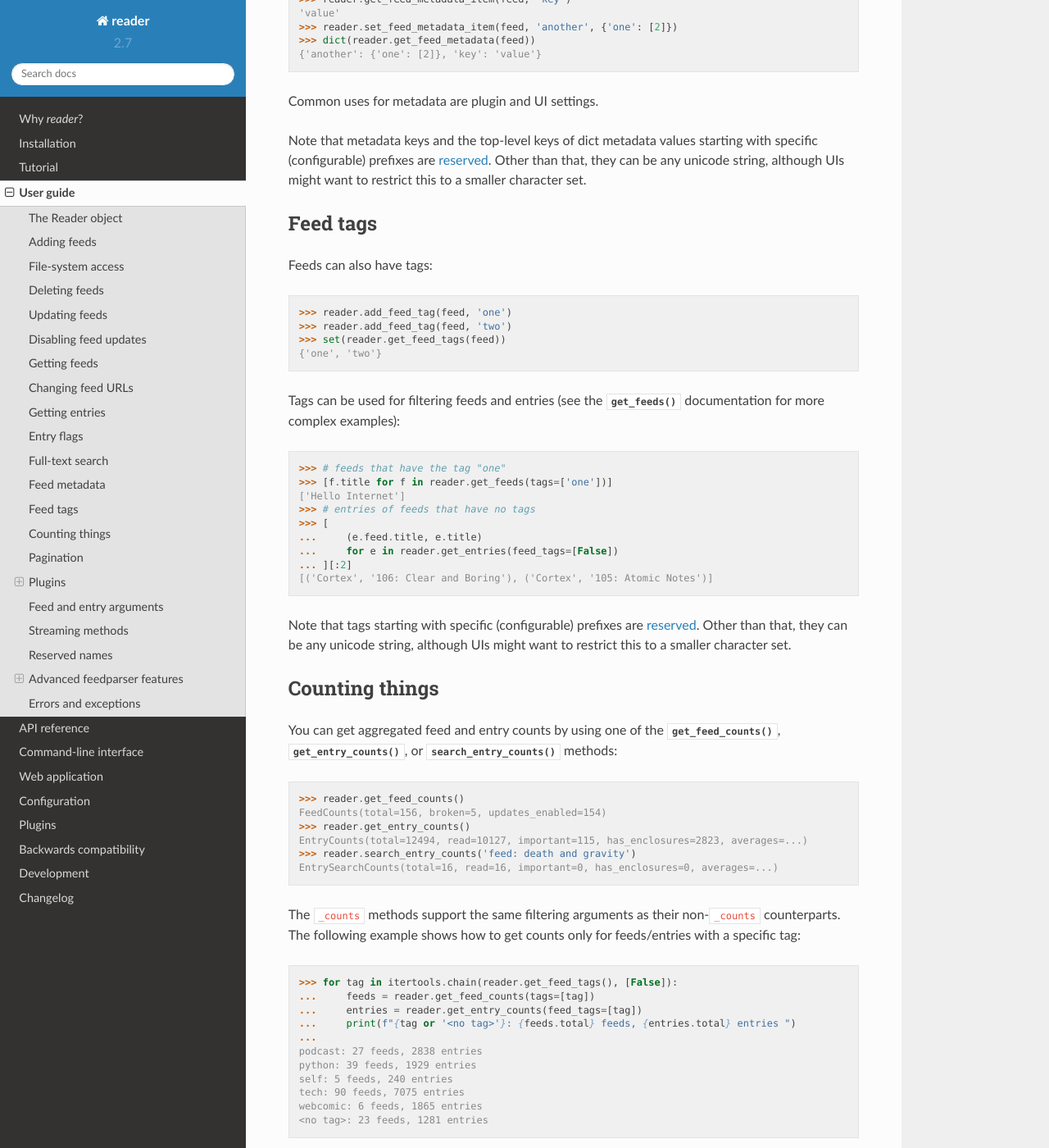
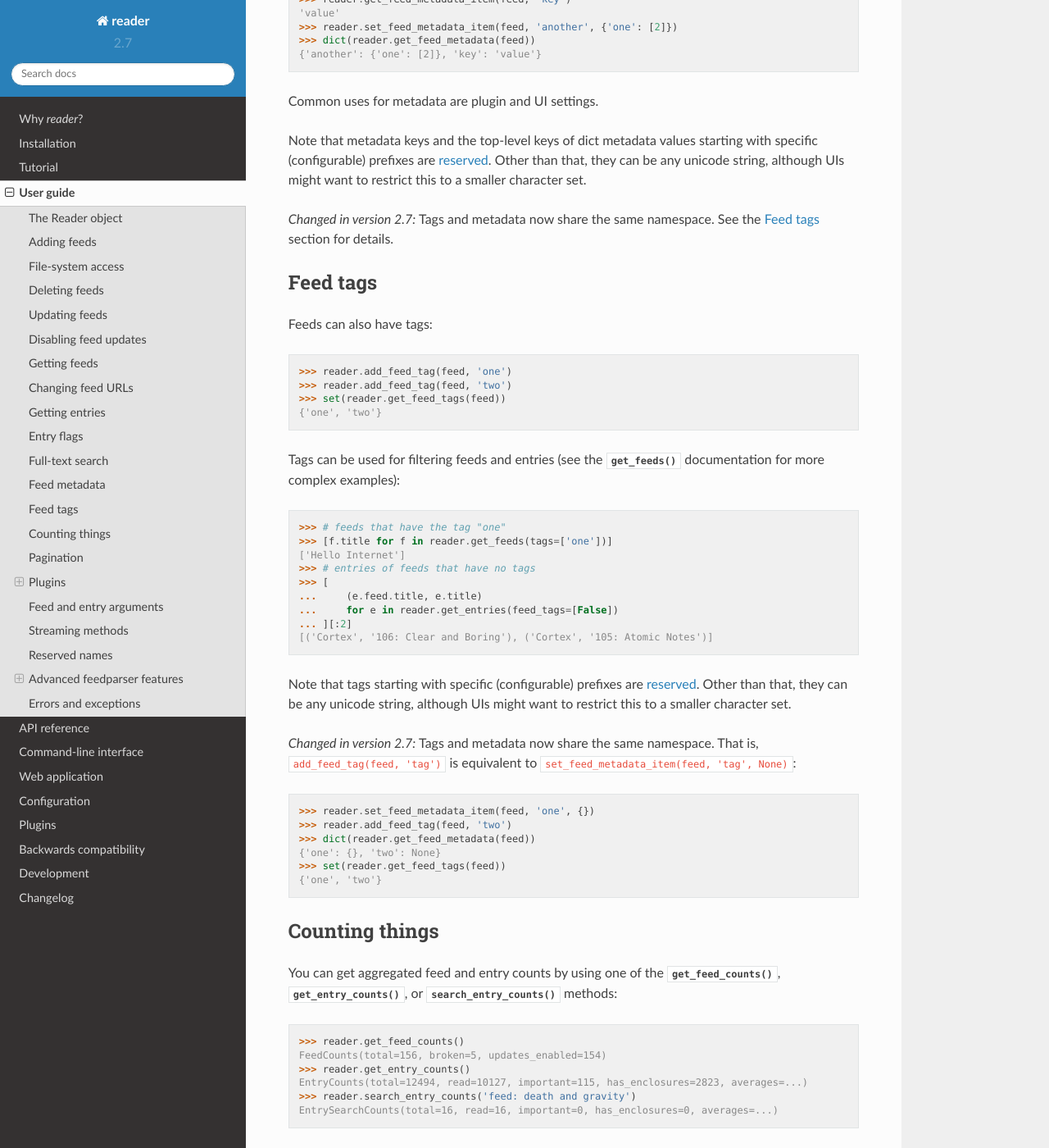
Before and after one commit to Alcides1123/reader, a Sphinx documentation site: the page built from docs/guide.rst, in a window 1280 px wide and 1400 px high, scrolled down 6789 px. Shown: the whole window at 82% size. Built offline with Sphinx 7.4.7 and the Read the Docs theme 2.0.0, drawn with Linux system fonts in a browser that asks for light colours.

Commit message:
Docs for #266.

```diff
--- a/CHANGES.rst
+++ b/CHANGES.rst
@@ -11,6 +11,9 @@ Version 2.7
 
 Unreleased
 
+* Tags and metadata now share the same namespace.
+  See the :ref:`feed-tags` user guide section for details.
+  (:issue:`266`)
 * Add the :mod:`~reader._plugins.global_metadata` experimental plugin.
 
 
--- a/docs/guide.rst
+++ b/docs/guide.rst
@@ -391,7 +391,14 @@ starting with specific (configurable) prefixes are `reserved <Reserved names_>`_
 Other than that, they can be any unicode string,
 although UIs might want to restrict this to a smaller character set.
 
+.. versionchanged:: 2.7
 
+    Tags and metadata now share the same namespace.
+    See the :ref:`feed-tags` section for details.
+
+
+
+.. _feed-tags:
 
 Feed tags
 ---------
@@ -420,6 +427,19 @@ Note that tags
 starting with specific (configurable) prefixes are `reserved <Reserved names_>`_.
 Other than that, they can be any unicode string,
 although UIs might want to restrict this to a smaller character set.
+
+.. versionchanged:: 2.7
+
+    Tags and metadata now share the same namespace.
+    That is, ``add_feed_tag(feed, 'tag')`` is equivalent to
+    ``set_feed_metadata_item(feed, 'tag', None)``::
+
+        >>> reader.set_feed_metadata_item(feed, 'one', {})
+        >>> reader.add_feed_tag(feed, 'two')
+        >>> dict(reader.get_feed_metadata(feed))
+        {'one': {}, 'two': None}
+        >>> set(reader.get_feed_tags(feed))
+        {'one', 'two'}
 
 
 
--- a/docs/install.rst
+++ b/docs/install.rst
@@ -18,6 +18,8 @@ These packages will be installed automatically when installing *reader*:
   it replaces feedparser's default use of :mod:`urllib`
   to make it easier to write plugins.
 * `iso8601`_  parses dates in ISO 8601 / RFC 3339; used for JSON Feed parsing.
+* `beautifulsoup4`_ is used to strip HTML tags before adding entries
+  to the search index.
 
 *reader* also depends on the :mod:`sqlite3` standard library module
 (at least SQLite 3.15), and on the `JSON1`_ SQLite extension.
```
Also changed, not shown: other parts of docs/install.rst (+1 -0 lines).
